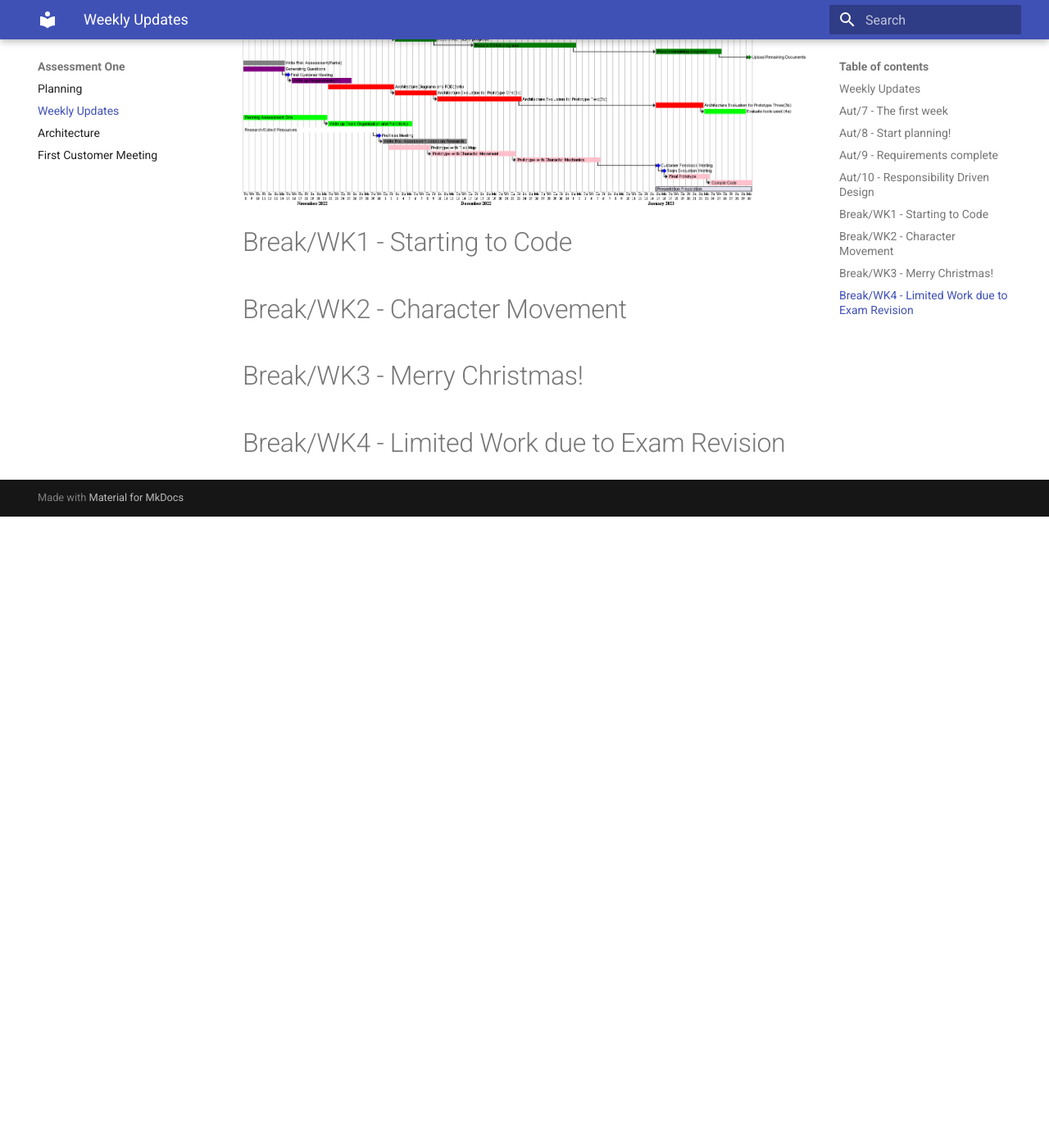
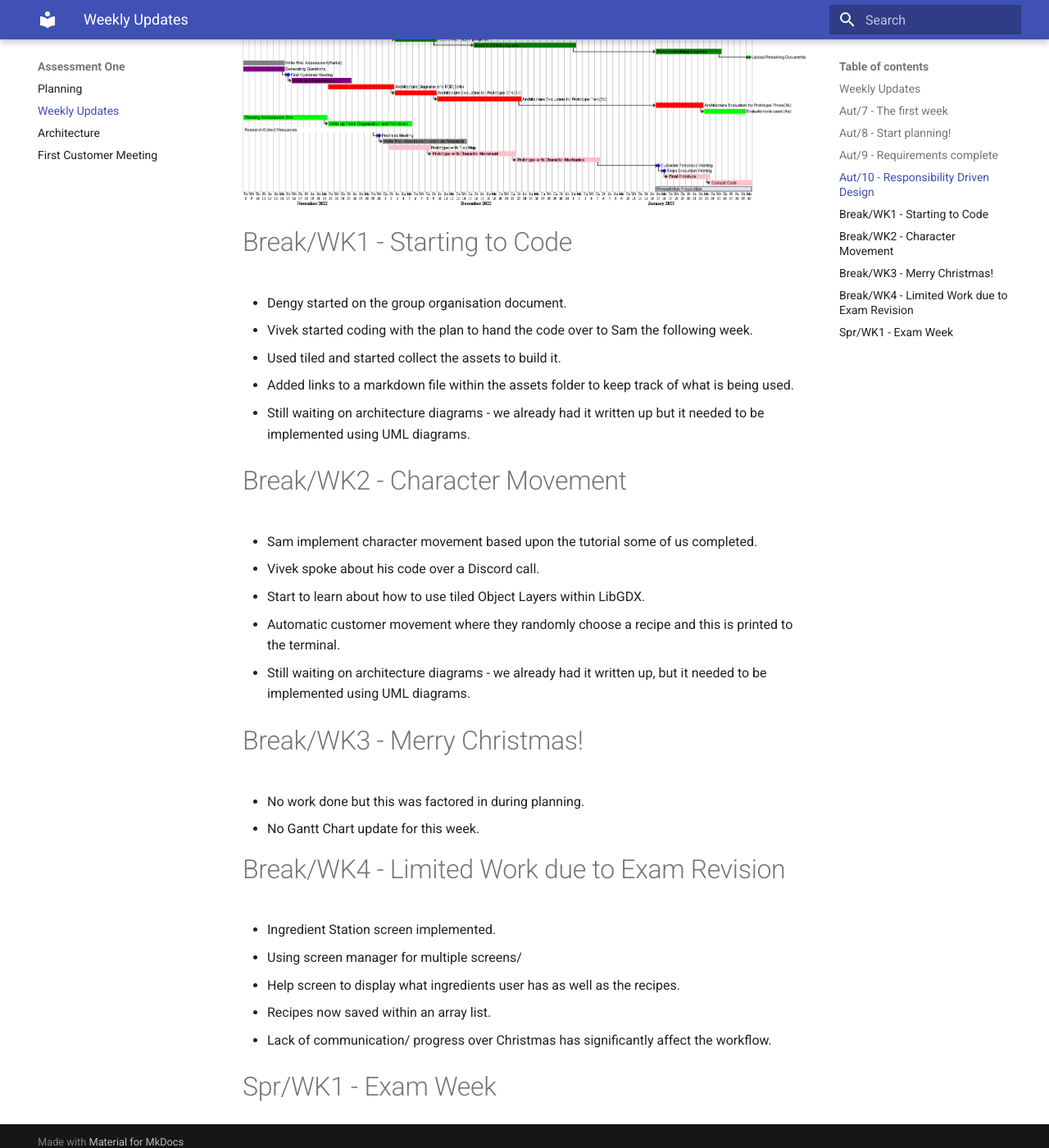
Before and after one commit to ENG1-Group-2/ENG1-Group-2.github.io---archive, an MkDocs documentation site: the page built from docs/one/weekly_updates.md, in a window 1280 px wide and 1400 px high, scrolled down 2414 px. Shown: the whole window at 82% size. Built offline with MkDocs 1.6.1 and Material for MkDocs 9.7.7, drawn with Linux system fonts in a browser that asks for light colours; before the commit the page ends 3044 px from its top, so only the background shows below that; some of the changed text lies outside the part shown.

Commit message:
Starting to write up what happened over Christmas.

```diff
--- a/docs/one/weekly_updates.md
+++ b/docs/one/weekly_updates.md
@@ -80,8 +80,45 @@ Test set for this week include:
 
 # Break/WK1 - Starting to Code
 
+* Dengy started on the group organisation document.
+* Vivek started coding with the plan to hand the code over
+to Sam the following week.
+* Used tiled and started collect the assets to build it.
+* Added links to a markdown file within the assets folder to
+keep track of what is being used.
+
+* Still waiting on architecture diagrams - we already had
+it written up but it needed to be implemented using UML
+diagrams.
+
 # Break/WK2 - Character Movement
+
+* Sam implement character movement based upon the tutorial
+some of us completed.
+* Vivek spoke about his code over a Discord call.
+* Start to learn about how to use tiled Object Layers
+within LibGDX.
+* Automatic customer movement where they randomly
+choose a recipe and this is printed to the terminal.
+
+* Still waiting on architecture diagrams - we already had
+it written up, but it needed to be implemented using UML
+diagrams.
 
 # Break/WK3 - Merry Christmas!
 
+* No work done but this was factored in during planning.
+* No Gantt Chart update for this week.
+
 # Break/WK4 - Limited Work due to Exam Revision
+
+* Ingredient Station screen implemented.
+* Using screen manager for multiple screens/
+* Help screen to display what ingredients user
+has as well as the recipes.
+* Recipes now saved within an array list.
+
+* Lack of communication/ progress over Christmas
+has significantly affect the workflow.
+
+# Spr/WK1 - Exam Week
```
Also changed, not shown: other parts of docs/one/weekly_updates.md (+1 -1 lines).
